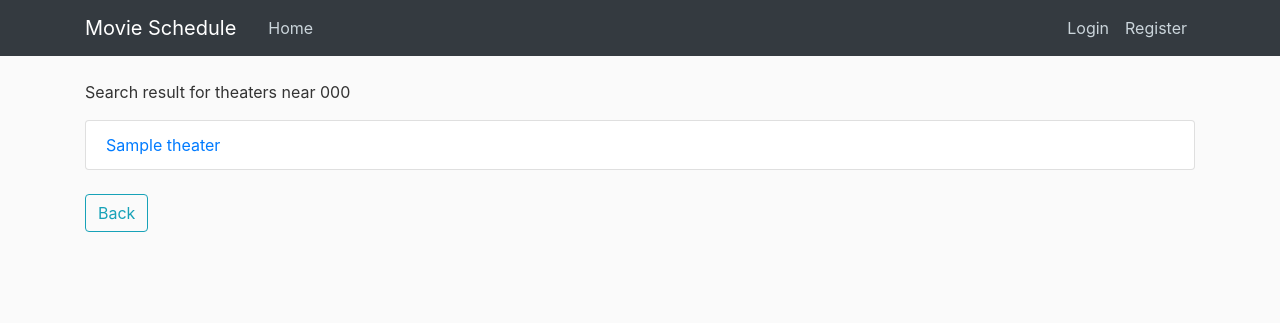
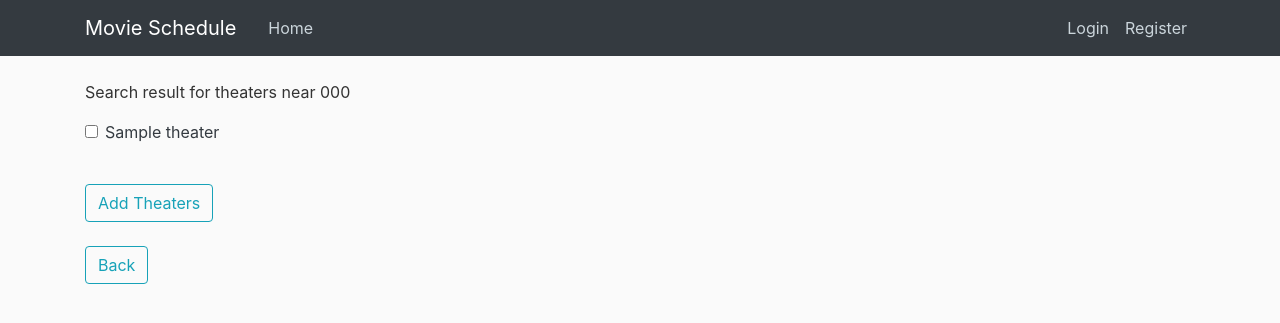
Before and after one commit to zlee1/MovieSchedule_App, a Django app: template MovieSchedule/subscriptions/templates/subscriptions/theater_search.html in a window 1280 px wide. Shown: the top 323 px of the page. Run offline with Django 5.2, Linux system fonts and the light colour scheme; tables that the repository leaves empty hold one stand-in row (values such as "Sample post"); the template is opened without the code that fills it: values that come from a table or form of the project are taken from there, most other values are stand-ins (such as "Sample title", 1, 10 or a date in 2020); some libraries are stand-ins or nearby versions.

Commit message:
starting working on subscribe functionality

```diff
--- a/MovieSchedule/subscriptions/templates/subscriptions/manage.html
+++ b/MovieSchedule/subscriptions/templates/subscriptions/manage.html
@@ -13,7 +13,7 @@
         {% if user.subscription_set %}
             <ul class="list-group">
                 {% for sub in user.subscription_set.all %}
-                    <li class="list-group-item"><a href="{{ sub.theater.url }}" class="text-muted">{{ sub.theater.name }}</a><a href="" class="float-right">Unsubscribe</a></li>
+                    <li class="list-group-item"><a href="{{ sub.theater.url }}" class="text-dark">{{ sub.theater.name }}</a><a href="" class="float-right">Unsubscribe</a></li>
                 {% endfor %}
             </ul>
             <a class="btn btn-outline-info mt-2">Unsubscribe From All Theaters</a>
--- a/MovieSchedule/subscriptions/templates/subscriptions/theater_search.html
+++ b/MovieSchedule/subscriptions/templates/subscriptions/theater_search.html
@@ -1,15 +1,26 @@
 {% extends 'subscriptions/base.html' %}
+{% load crispy_forms_tags %}
 {% block content %}
     <p>Search result for theaters near {{ zip_code }}</p>
     {% if theaters %}
-        <ul class="list-group mb-4">
-            {% for theater in theaters %}
-                <li class="list-group-item"><a href="{{ theater.url }}">{{ theater.name }}</a></li>
-            {% endfor %}
-        </ul>
+        <form method="POST">
+            {% csrf_token %}
+            <fieldset class="form-group">
+                <div class="form-check mb-4">
+                    {% for theater in theaters %}
+                        <input class="form-check-input" type="checkbox" id="{{ theater.id }}" name="{{ theater.id }}" value="{{ theater.id }}">
+                        <label class="form-check-label" for="{{ theater.id }}">
+                            <a href="{{ theater.url }}" class="text-dark">{{ theater.name }}</a>
+                        </label>
+                        <br>
+                    {% endfor %}
+                </div>
+            </fieldset>
+            <button class="btn btn-outline-info" type="submit">Add Theaters</button>
+        </form>
     {% else %}
         <p>No theaters found.</p>
     {% endif %}
 
-    <a href="{% url 'subscriptions-manage' %}" class="btn btn-outline-info">Back</a>
+    <a href="{% url 'subscriptions-manage' %}" class="btn btn-outline-info mt-4">Back</a>
 {% endblock content %}
--- a/MovieSchedule/subscriptions/views.py
+++ b/MovieSchedule/subscriptions/views.py
@@ -2,6 +2,7 @@ from django.shortcuts import render, redirect
 from django.http import HttpResponse
 from django.contrib.auth.models import User
 from django.contrib.auth.decorators import login_required
+from django.contrib import messages
 
 import urllib
 from bs4 import BeautifulSoup
@@ -52,4 +53,7 @@ def theater_search(request, zip_code):
 
     context = {'title': 'Search', 'zip_code': zip_code, 'theaters': theater_list}
 
+    if(request.method == 'POST'):
+        messages.success(request, [id for id in request.POST.items()])
+
     return render(request, 'subscriptions/theater_search.html', context=context)
```
